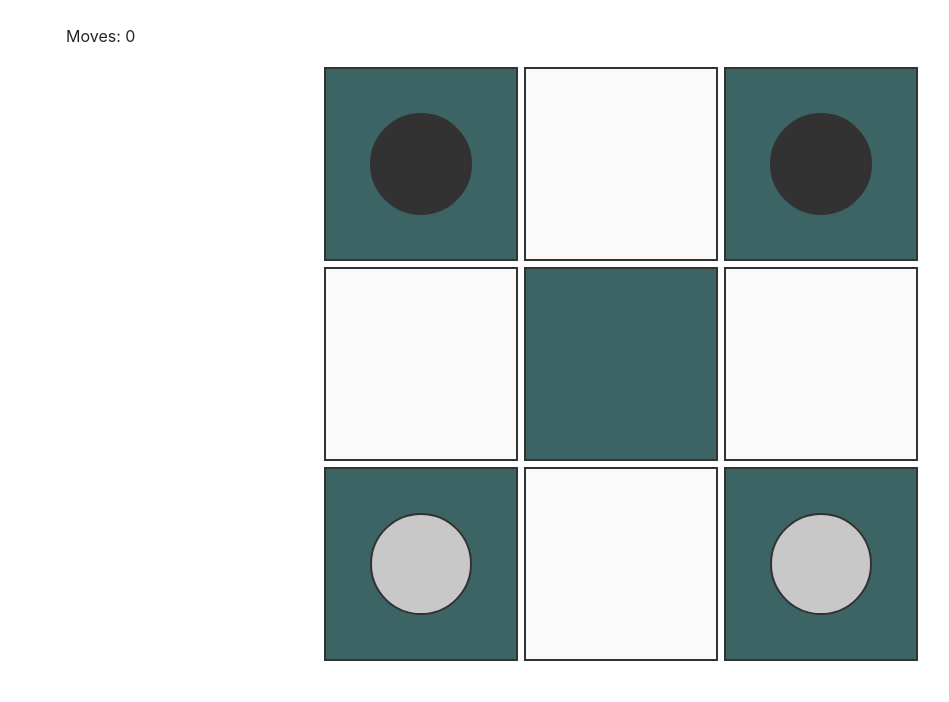
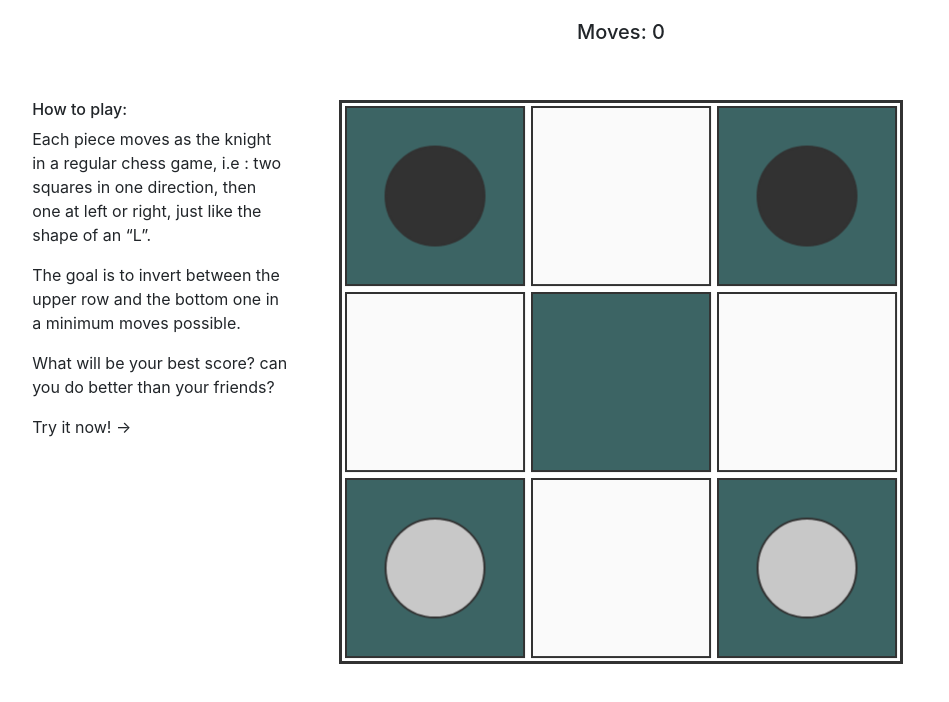
Before and after one commit to adxl/knights, a React (Create React App) app: page / in a window 1280 px wide. Shown: the top 702 px of the page, without its empty margins (19-968 px from the left). Built offline with nearby package versions, Linux system fonts and the light colour scheme.

Commit message:
add rules

```diff
--- a/src/components/App.js
+++ b/src/components/App.js
@@ -4,7 +4,7 @@ import Board from './Board';
 function App() {
 	return (
 		<React.Fragment>
-			<main className="container mt-4">
+			<main className="container">
 				<Board />
 			</main>
 		</React.Fragment>);
--- a/src/components/Board.jsx
+++ b/src/components/Board.jsx
@@ -5,9 +5,13 @@ export default class Board extends Component {
 
 	constructor(props) {
 		super(props);
-		this.state = { moves : 0};
 		this.pRef = React.createRef();
 	}
+
+	state = {
+		status : 'playing',
+		moves: 0
+	};
 
 	componentDidMount() {
 
@@ -16,7 +20,7 @@ export default class Board extends Component {
 
 	sketch = (p) => {
 
-		const canvasSize = 600;
+		const canvasSize = 564;
 		const cellCenter = canvasSize / 6;
 
 		// reference board
@@ -47,8 +51,6 @@ export default class Board extends Component {
 
 		let moves = [];
 		let hints = [];
-
-		let status = 'playing';
 
 		p.setup = () => {
 			p.createCanvas(canvasSize,canvasSize);
@@ -118,15 +120,15 @@ export default class Board extends Component {
 			knights.push(new Knight('white',cells[9]));
 		}
 
-		function checkGameStatus() {
+		const checkGameStatus = () => {
 			console.table(board);
-			if (board[0][0] !== 1 && (board[0][0] === board[0][2] && board[2][0] === board[2][2])) {
-				status = 'win';
+			if (board[0][0] === 2 && board[2][2] === 1 && (board[0][0] === board[0][2] && board[2][0] === board[2][2])) {
+				this.setState({status: 'win'});
 			}
-		}
+		};
 
 		p.mouseClicked = () => {
-			if (status === 'playing') {
+			if (this.state.status === 'playing') {
 				if (p.mouseX < canvasSize && p.mouseY < canvasSize)
 					if (selectedKnight && containsKnight(p.mouseX,p.mouseY) === null) {
 						let selectedCell = getSelectedCell(p.mouseX,p.mouseY);
@@ -308,9 +310,26 @@ export default class Board extends Component {
 	render() {
 		return (
 			<Fragment>
-				<div>
-					<p>Moves: {this.state.moves}</p>
+				{this.state.status === 'win' &&
+					<div className="win-message" >
+						<h4>Congratulations you win!</h4>
+						<h6>Moves: {this.state.moves}</h6>
+					</div>}
+
+				{this.state.status === 'playing' &&
+					<div className="moves-counter">
+						<h5>Moves: {this.state.moves}</h5>
+					</div>}
+
+				<div className="rules">
+					<h6>How to play:</h6>
+					<p>Each piece moves as the knight in a regular chess game, i.e : two squares in one direction,
+					then one at left or right, just like the shape of an “L”.</p>
+					<p>The goal is to invert between the upper row and the bottom one in a minimum moves possible. </p>
+					<p>What will be your best score? can you do better than your friends?</p>
+					<p>Try it now!  -&gt;</p>
 				</div>
+
 				<div className="board-container">
 					<div ref={this.pRef} className="board"></div>
 				</div>
--- a/src/index.css
+++ b/src/index.css
@@ -7,11 +7,25 @@ body {
   -moz-osx-font-smoothing: grayscale;
 }
 
+.win-message, .moves-counter{
+  padding-top: 20px;
+  height: 100px;
+  text-align: center;
+}
+
+.rules
+{
+  width: 20%;
+  position: absolute;
+  left: 4%;
+}
 .board-container{
 width: 100%;
 text-align: center;
 }
 
+
 canvas{
+  border: solid 3px rgb(50, 50, 50);
 display: inline;
 }
```
